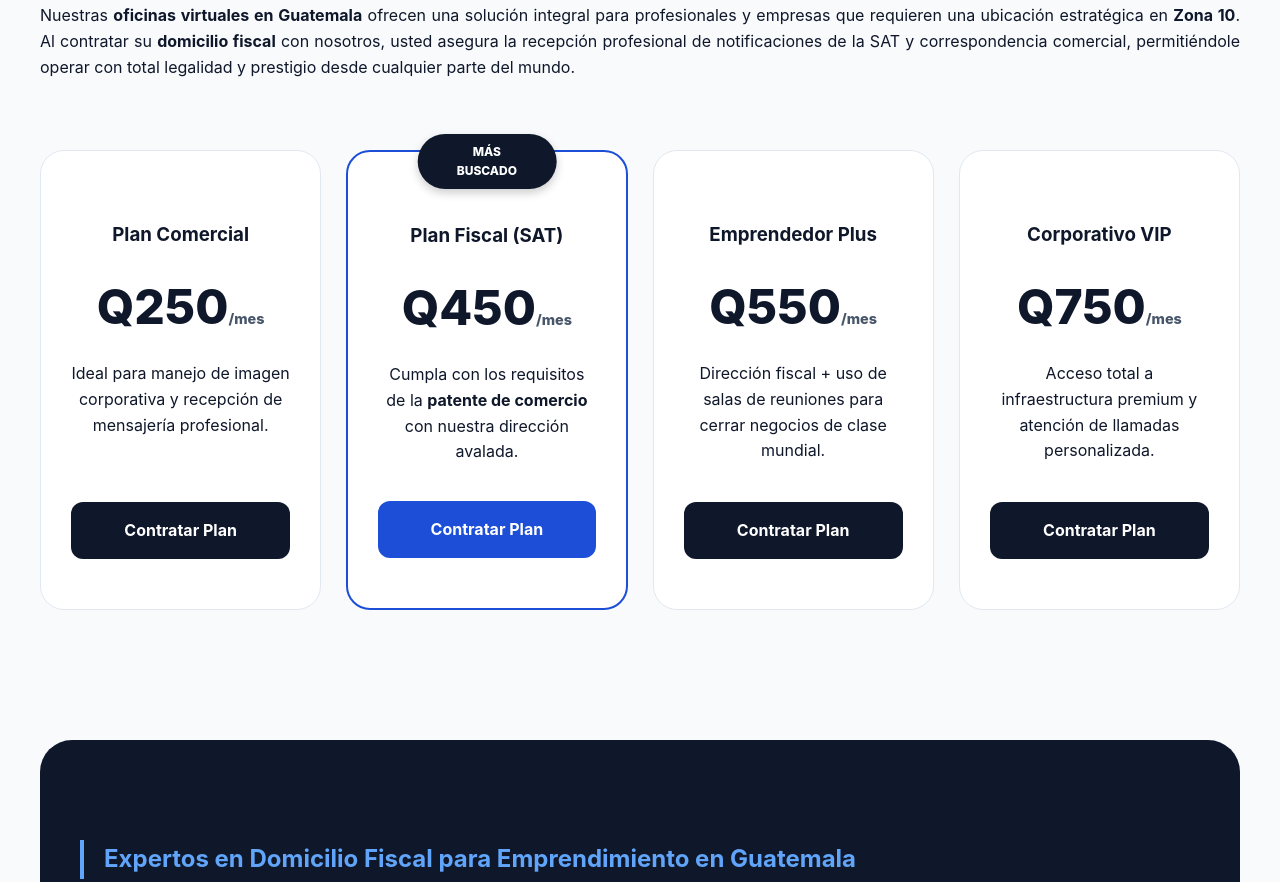
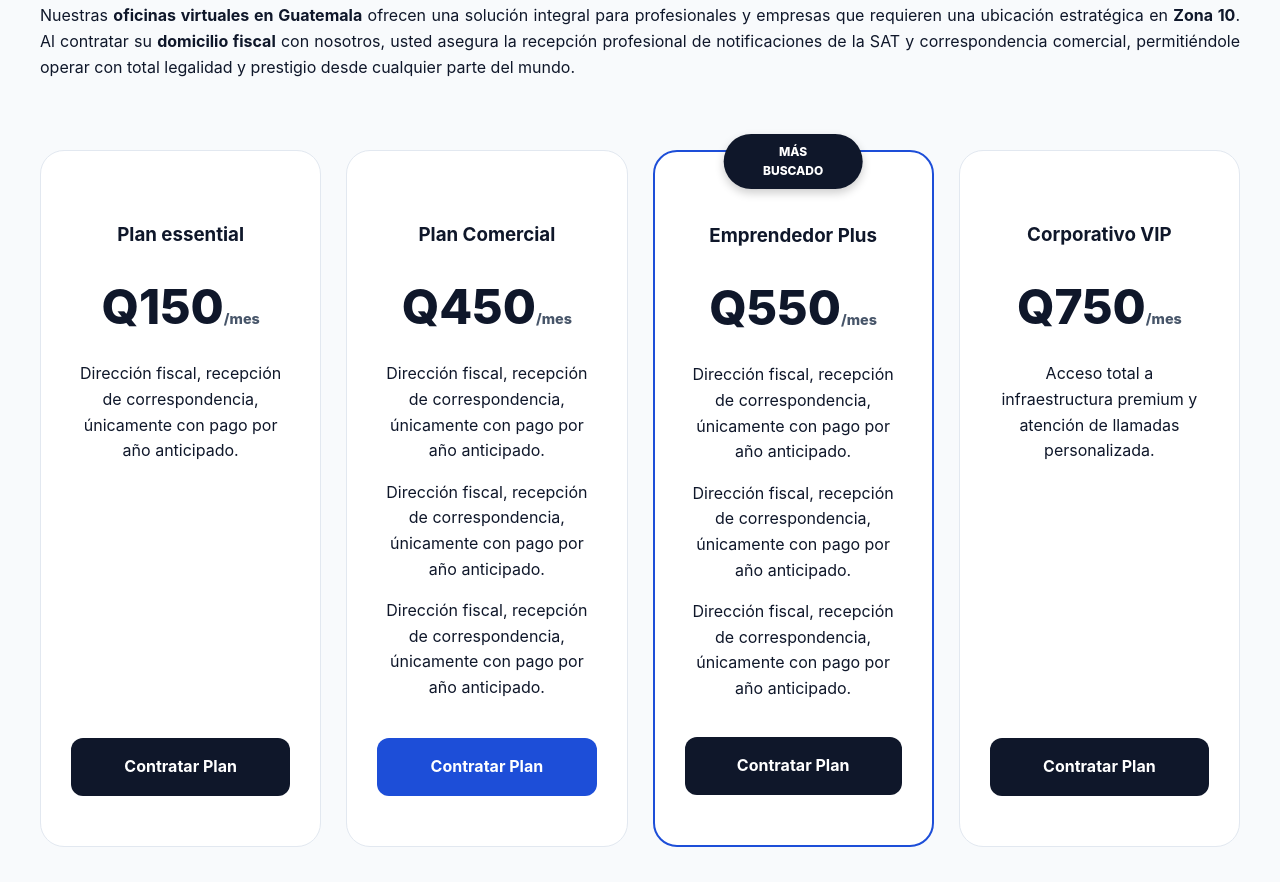
Before and after one commit to maquinoted/oficinas-virtuales-gt, an Astro site: page / in a window 1280 px wide. Shown: the part 1320-2202 px from the top of the page. Built offline with nearby package versions, Linux system fonts and the light colour scheme; Astro itself is replaced by a stand-in of ours.

Commit message:
nuevoschema Reparando despliegue de planes

```diff
--- a/src/pages/index.astro
+++ b/src/pages/index.astro
@@ -232,28 +232,32 @@
             <div class="pricing-grid">
                 <div class="price-card">
                     <div>
-                        <h3>Plan Comercial</h3>
-                        <div class="amount">Q250<span>/mes</span></div>
-                        <p>Ideal para manejo de imagen corporativa y recepción de mensajería profesional.</p>
+                        <h3>Plan essential</h3>
+                        <div class="amount">Q150<span>/mes</span></div>
+                        <p>Dirección fiscal, recepción de correspondencia, únicamente con pago por año anticipado. </p>
                     </div>
                     <a href="https://wa.me/50223022200" class="btn" style="background:var(--navy);">Contratar Plan</a>
+                </div>
+
+                <div class="price-card ">
+                    <div>
+                        <h3>Plan Comercial</h3>
+                        <div class="amount">Q450<span>/mes</span></div>
+                        <p>Dirección fiscal, recepción de correspondencia, únicamente con pago por año anticipado. </p>
+                        <p>Dirección fiscal, recepción de correspondencia, únicamente con pago por año anticipado. </p>
+                        <p>Dirección fiscal, recepción de correspondencia, únicamente con pago por año anticipado. </p>
+                    </div>
+                    <a href="https://wa.me/50223022200" class="btn">Contratar Plan</a>
                 </div>
 
                 <div class="price-card featured">
                     <div class="featured-tag">MÁS BUSCADO</div>
                     <div>
-                        <h3>Plan Fiscal (SAT)</h3>
-                        <div class="amount">Q450<span>/mes</span></div>
-                        <p>Cumpla con los requisitos de la <strong>patente de comercio</strong> con nuestra dirección avalada.</p>
-                    </div>
-                    <a href="https://wa.me/50223022200" class="btn">Contratar Plan</a>
-                </div>
-
-                <div class="price-card">
-                    <div>
                         <h3>Emprendedor Plus</h3>
                         <div class="amount">Q550<span>/mes</span></div>
-                        <p>Dirección fiscal + uso de salas de reuniones para cerrar negocios de clase mundial.</p>
+                        <p>Dirección fiscal, recepción de correspondencia, únicamente con pago por año anticipado. </p>
+                        <p>Dirección fiscal, recepción de correspondencia, únicamente con pago por año anticipado. </p>
+                        <p>Dirección fiscal, recepción de correspondencia, únicamente con pago por año anticipado. </p>
                     </div>
                     <a href="https://wa.me/50223022200" class="btn" style="background:var(--navy);">Contratar Plan</a>
                 </div>
```
